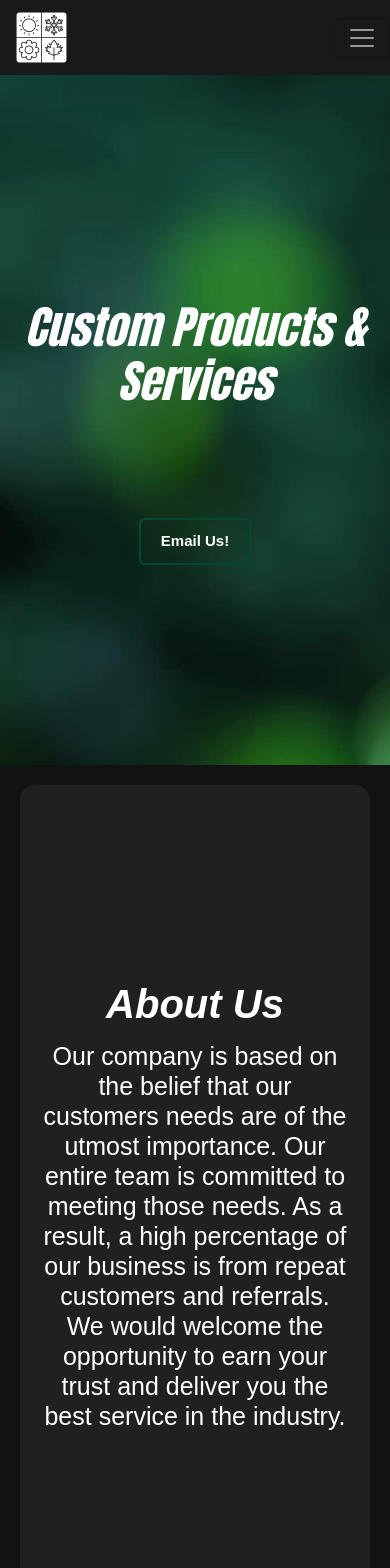
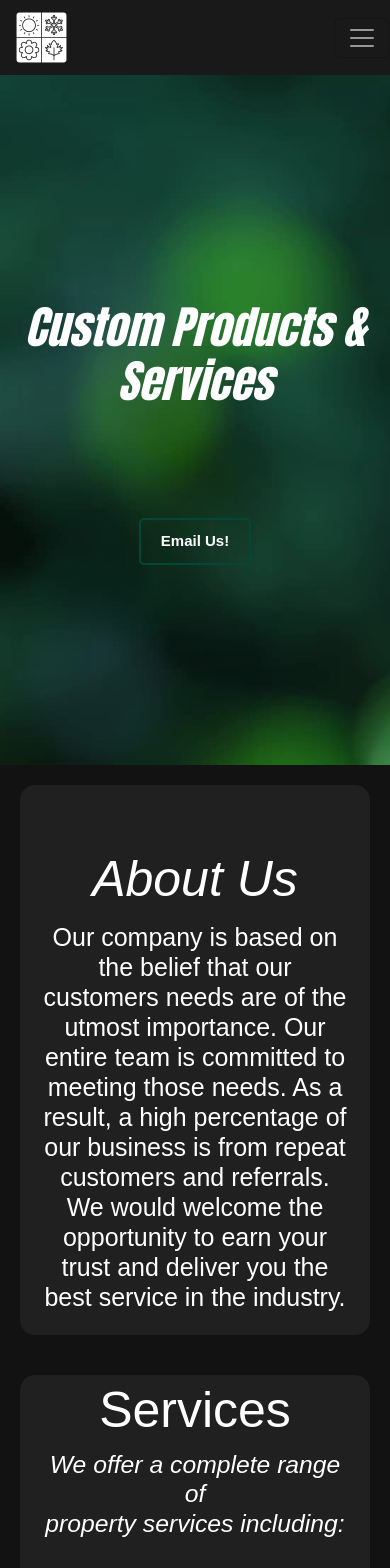
Before and after one commit to MikeAtwood/custom-products, a React (Vite) app: page / in a window 390 px wide. Shown: the top 1568 px of the page. Built offline with nearby package versions, Linux system fonts and the light colour scheme.

Commit message:
resized about-wrapper

```diff
--- a/src/App.css
+++ b/src/App.css
@@ -441,12 +441,11 @@ nav.navbar {
     padding: 20px;
     background-color: rgb(33, 32, 32);
     border-radius: 15px;
+    max-height: 550px;
   }
   .about h1 {
-    font-size: 40px;
+    font-size: 50px;
     padding: 5px;
-    font-style: oblique;
-    font-weight: bold;
     padding-top: 80px;
   }
 
```
